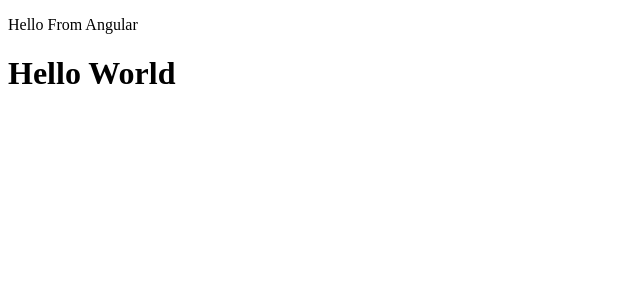
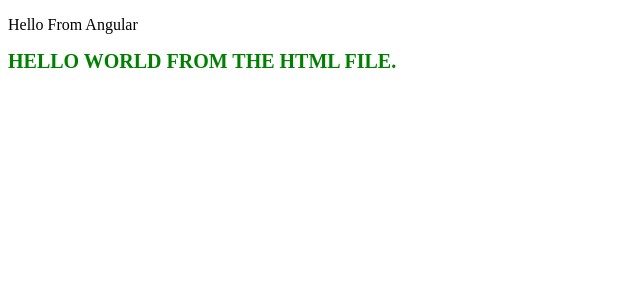
Before and after one commit to memiles47/AngularApp, an Angular app: page / in a window 1280 px wide. Shown: the top 300 px of the page, without its empty margins (0-640 px from the left). Built offline with nearby package versions, Linux system fonts and the light colour scheme.

Commit message:
Using seperate HTML and CSS files

```diff
--- a/src/app/Components/Customer.ts
+++ /dev/null
@@ -1,5 +0,0 @@
-export interface Customer {
-  id: number;
-  name: string;
-  email: string;
-}
--- /dev/null
+++ b/src/app/Components/sandbox/sandbox.component.css
@@ -0,0 +1,5 @@
+.special{
+  color: green;
+  font-size: 20px;
+  text-transform: uppercase
+}
--- /dev/null
+++ b/src/app/Components/sandbox/sandbox.component.html
@@ -0,0 +1 @@
+<h1 class="special">Hello World from the HTML file.</h1>
--- a/src/app/Components/sandbox.component.ts
+++ b/src/app/Components/sandbox/sandbox.component.ts
@@ -1,11 +1,10 @@
 import {Component} from '@angular/core';
-import {Customer} from './Customer';
-
 
 @Component({
   // tslint:disable-next-line:component-selector
   selector: 'sandbox',
-  template: `<h1>Hello World</h1>`
+  templateUrl: `./sandbox.component.html`,
+  styleUrls: [`./sandbox.component.css`]
 })
 
 export class SandboxComponent {
--- a/src/app/app.module.ts
+++ b/src/app/app.module.ts
@@ -2,7 +2,7 @@
 import { NgModule } from '@angular/core';
 
 import { AppComponent } from './app.component';
-import {SandboxComponent} from './components/sandbox.component';
+import {SandboxComponent} from './components/sandbox/sandbox.component';
 
 @NgModule({
   declarations: [
```
